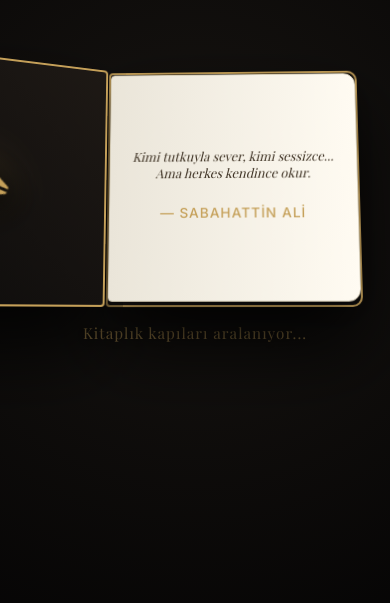
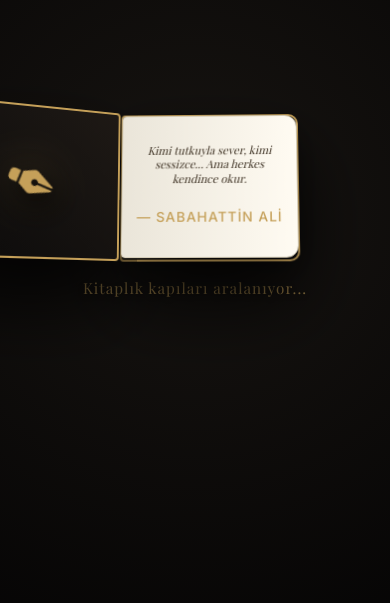
Before and after one commit to baysaI/okuryazmaz, a website: page public/index.html in a window 390 px wide. Shown: the part 216-819 px from the top of the page. Drawn offline with nearby package versions, Linux system fonts and the light colour scheme; no server answers; a web font is replaced by a local one.

Commit message:
v0.8.3.2

```diff
--- a/public/css/style.css
+++ b/public/css/style.css
@@ -1535,15 +1535,15 @@ input:focus, textarea:focus { outline: none; border-color: var(--accent-gold); b
     }
 
     .intro-book-3d {
-        width: 70vw !important;
-        height: 45vh !important;
-        max-width: 340px !important;
-        max-height: 280px !important;
+        width: 50vw !important;
+        height: 32vh !important;
+        max-width: 220px !important;
+        max-height: 180px !important;
         transform: rotateX(12deg) rotateY(-6deg) rotateZ(-1deg) !important;
     }
 
     .intro-book-3d.open {
-        transform: rotateX(10deg) rotateY(-4deg) rotateZ(-1deg) translateX(20%) !important;
+        transform: rotateX(10deg) rotateY(-4deg) rotateZ(-1deg) translateX(10%) !important;
     }
 
     .intro-cover-front, .intro-cover-back {
@@ -1552,16 +1552,16 @@ input:focus, textarea:focus { outline: none; border-color: var(--accent-gold); b
     }
 
     .cover-emboss-icon {
-        font-size: 4rem !important;
+        font-size: 3rem !important;
     }
 
     .intro-page {
-        padding: 0.8rem 1rem !important;
+        padding: 0.6rem 0.8rem !important;
     }
 
     .intro-quote-text {
-        font-size: 0.95rem !important;
-        line-height: 1.4 !important;
+        font-size: 0.78rem !important;
+        line-height: 1.3 !important;
     }
 
     .intro-quote-author {
@@ -1618,10 +1618,17 @@ input:focus, textarea:focus { outline: none; border-color: var(--accent-gold); b
 
     /* --- 3) Topic Row Cards: Prevent horizontal overflow --- */
     .topic-row {
-        align-items: stretch !important;
+        align-items: flex-start !important;
+        text-align: left !important;
         overflow: hidden !important;
         max-width: 100% !important;
         word-break: break-word !important;
+    }
+
+    .topic-row > div {
+        align-items: flex-start !important;
+        text-align: left !important;
+        max-width: 100% !important;
     }
 
     .topic-title {
@@ -1746,22 +1753,22 @@ input:focus, textarea:focus { outline: none; border-color: var(--accent-gold); b
 /* Small phones (max-width: 400px) */
 @media (max-width: 400px) {
     .intro-book-3d {
-        width: 65vw !important;
-        height: 40vh !important;
-        max-width: 280px !important;
-        max-height: 240px !important;
+        width: 48vw !important;
+        height: 30vh !important;
+        max-width: 180px !important;
+        max-height: 150px !important;
     }
 
     .intro-book-3d.open {
-        transform: rotateX(8deg) rotateY(-2deg) rotateZ(0deg) translateX(15%) !important;
+        transform: rotateX(8deg) rotateY(-2deg) rotateZ(0deg) translateX(8%) !important;
     }
 
     .intro-quote-text {
-        font-size: 0.8rem !important;
+        font-size: 0.7rem !important;
     }
 
     .cover-emboss-icon {
-        font-size: 3rem !important;
+        font-size: 2.2rem !important;
     }
 
     .topic-title {
--- a/public/index.html
+++ b/public/index.html
@@ -35,7 +35,7 @@
     <link
         href="https://fonts.googleapis.com/css2?family=Playfair+Display:ital,wght@0,400;0,500;0,600;0,700;1,400;1,600&family=Inter:wght@300;400;500;600&display=swap"
         rel="stylesheet">
-    <link rel="stylesheet" href="/css/style.css?v=17">
+    <link rel="stylesheet" href="/css/style.css?v=18">
     <link rel="stylesheet" href="https://cdnjs.cloudflare.com/ajax/libs/font-awesome/6.4.0/css/all.min.css">
 
 
```
